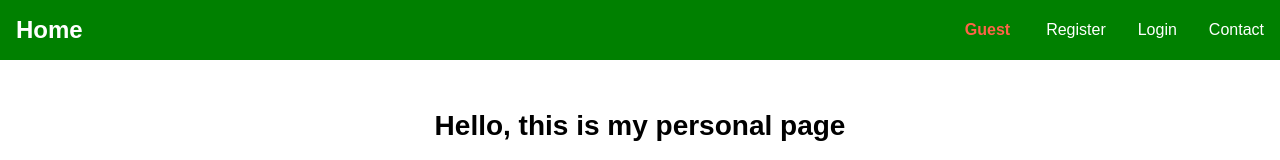
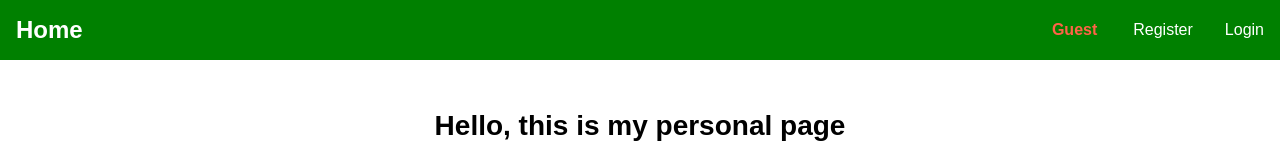
Before and after one commit to stefanRachev/my-personal-page, a React app in the folder client/: page / in a window 1280 px wide. Shown: the top 160 px of the page. Built offline with nearby package versions, Linux system fonts and the light colour scheme; no server answers; grey boxes are pictures that could not be loaded; the HTML template or start-up script is replaced by a standard one.

Commit message:
remove contact link page

```diff
--- a/client/src/App.jsx
+++ b/client/src/App.jsx
@@ -4,7 +4,6 @@ import Navbar from "./components/navbar/Navbar";
 import Footer from "./components/footer/Footer";
 import Home from "./components/pages/Home";
 import PersonallyForMe from "./components/personal/PersonallyForMe";
-import Contact from "./components/pages/Contact";
 import Register from "./components/pages/Register";
 import Login from "./components/pages/Login";
 import Logout from "./components/pages/Logout";
@@ -35,7 +34,6 @@ function App() {
             />
             <Route path="/pet-gallery" element={<PetGallery />} />
             <Route path="/trips-gallery" element={<TripsGallery />} />
-            <Route path="/contact" element={<Contact />} />
             <Route path="/send-email" element={<EmailForm />} />
             <Route path="*" element={<NotFound />} />
           </Routes>
--- a/client/src/components/navbar/Navbar.jsx
+++ b/client/src/components/navbar/Navbar.jsx
@@ -67,12 +67,6 @@ function Navbar() {
                 Login
               </NavLink>
             </li>
-
-            <li className={styles.navItem}>
-              <NavLink to="/contact" className={styles.navLink}>
-                Contact
-              </NavLink>
-            </li>
           </>
         )}
       </ul>
```
